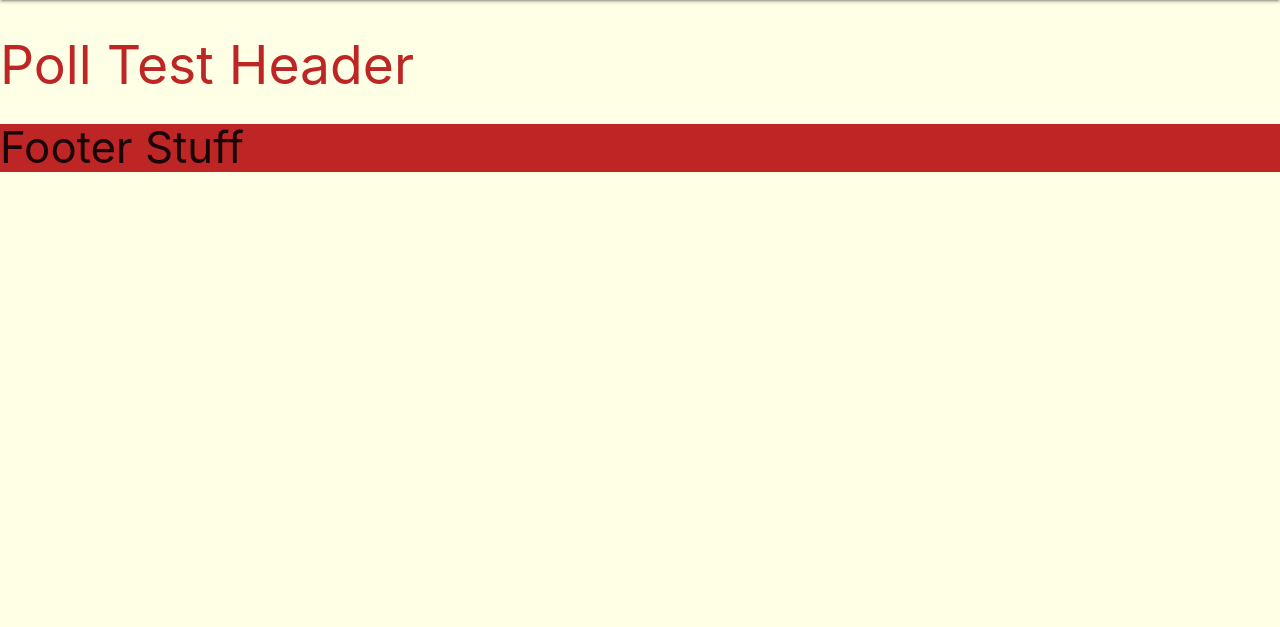
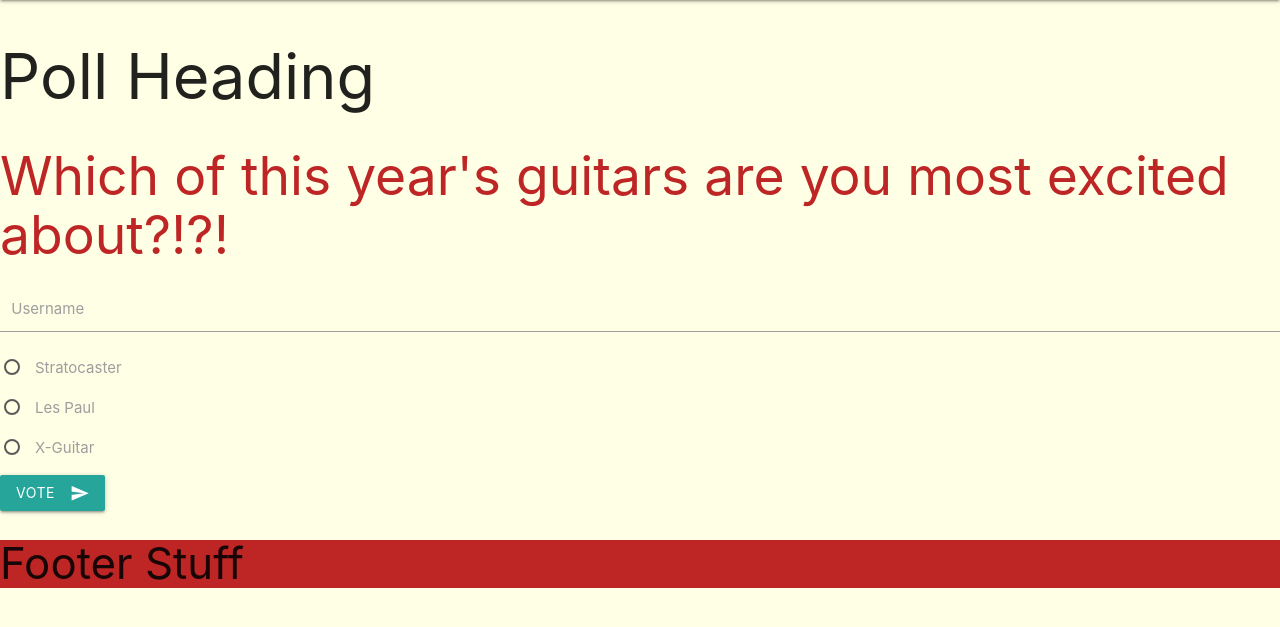
Before and after one commit to Echoic88/guitar-rev, a Flask app: page /poll in a window 1280 px wide. Shown: the part 64-691 px from the top of the page. Run offline with Flask 2, Linux system fonts and the light colour scheme; data that the repository does not hold is empty; some libraries are stand-ins or nearby versions.

Commit message:
Voting in poll form adds to DB Voting adds to the corresponding mongoDB e.g. Voting for strat adds to vote_strat collection

```diff
--- a/app.py
+++ b/app.py
@@ -22,7 +22,7 @@ def home():
 @app.route("/guitars")
 def guitars():
     """
-    Navigate to the list of user guitars
+    Navigate to guitars.html
     """
     guitars = mongo.db.guitars
     return render_template("guitars.html", guitars=guitars.find())
@@ -43,12 +43,12 @@ def input_guitar():
     Insert details from the guitars_form to a new
     DB entry in guitars collection
     """
-    guitars=mongo.db.guitars
-    users=mongo.db.users
-    form_output=request.form.to_dict()
-    guitar_data=copy.copy(form_output)
+    guitars = mongo.db.guitars
+    users = mongo.db.users
+    form_output = request.form.to_dict()
+    guitar_data = copy.copy(form_output)
     user=guitar_data.pop("user_name")
-    new_user={"username":user}
+    new_user = {"username":user}
 
     print(form_output)
     print(new_user)
@@ -62,10 +62,10 @@ def input_guitar():
 @app.route("/poll")
 def poll():
     """
-    Navigate to Poll page to vote on exciting guitar
+    Navigate to poll.html
     """
-    results=mongo.db.poll_results.find_one({"_id": ObjectId("5da6df251c9d4400001daf58")})
-    return render_template("poll.html", results=results)
+    return render_template("poll.html")
+
 
 
 @app.route("/submit_vote", methods=["POST"])
@@ -73,7 +73,14 @@ def submit_vote():
     """
     Add vote results to poll results in DB
     """
-    vote=request.form("vote")
+    vote = request.form.get("vote")
+    user_name = request.form.get("user_name")
+    user_vote = {"ballot":user_name}
+    mongo.db[vote].insert(user_vote)
+    print(vote)
+
+
+    return render_template("poll.html")
 
 
 if __name__ == "__main__":
--- a/templates/poll.html
+++ b/templates/poll.html
@@ -1,6 +1,40 @@
 {% extends "base.html" %}
 {% block content %}
+<h1> Poll Heading </h1>
 
-<h2> Poll Test Header </h2>
+<h2>Which of this year's guitars are you most excited about?!?!</h2>
 
+<main>
+    {% for result in results %}
+    <p>{{ result }}</p>
+    {% endfor %}
+
+    <form id="voteForm" action="{{ url_for('submit_vote') }}" method="POST">
+        <div class="input-field col">
+            <input name="user_name" id="user_name" type="text" autocomplete="false" required>
+            <label for="user_name">Username</label>
+        </div>
+        <p>
+            <label>
+                <input class="with-gap" name="vote" id="stratVote" value="vote_strat" type="radio" />
+                <span>Stratocaster</span>
+            </label>
+        </p>
+        <p>
+            <label>
+                <input class="with-gap" name="vote" id="lespaulVote" value="vote_lespaul" type="radio" />
+                <span>Les Paul</span>
+            </label>
+        </p>
+        <p>
+            <label>
+                <input class="with-gap" name="vote" id="xGuitarVote" value="vote_xguitar" type="radio" />
+                <span>X-Guitar</span>
+            </label>
+        </p>
+        <button id="voteButton" class="btn waves-effect waves-light" type="submit">Vote
+            <i class="material-icons right">send</i>
+        </button>
+    </form>
+</main>
 {% endblock %}
```
